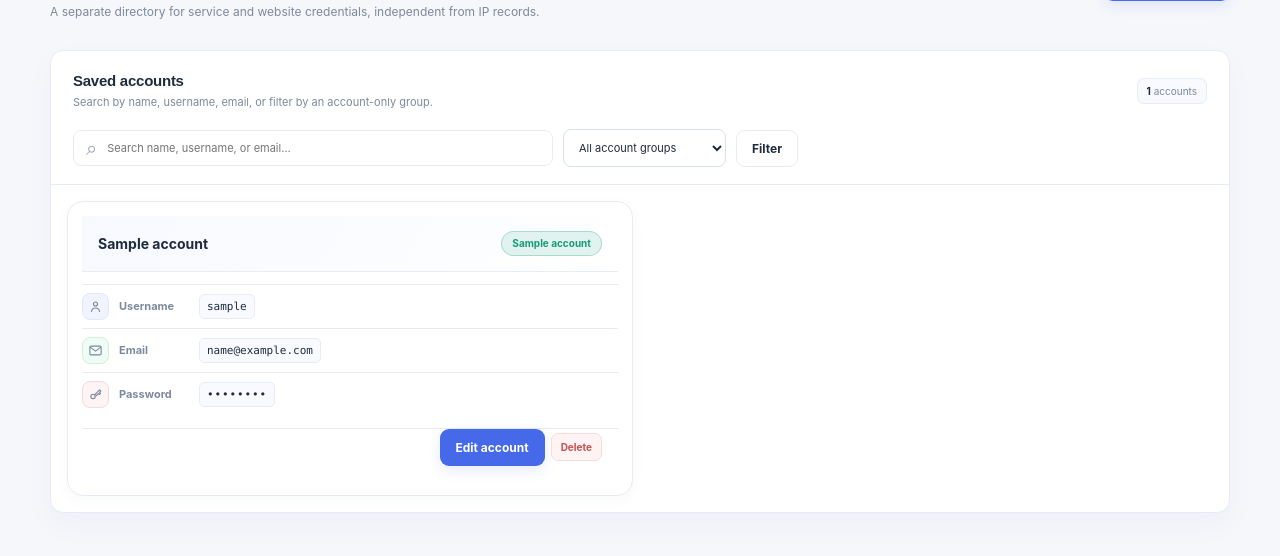
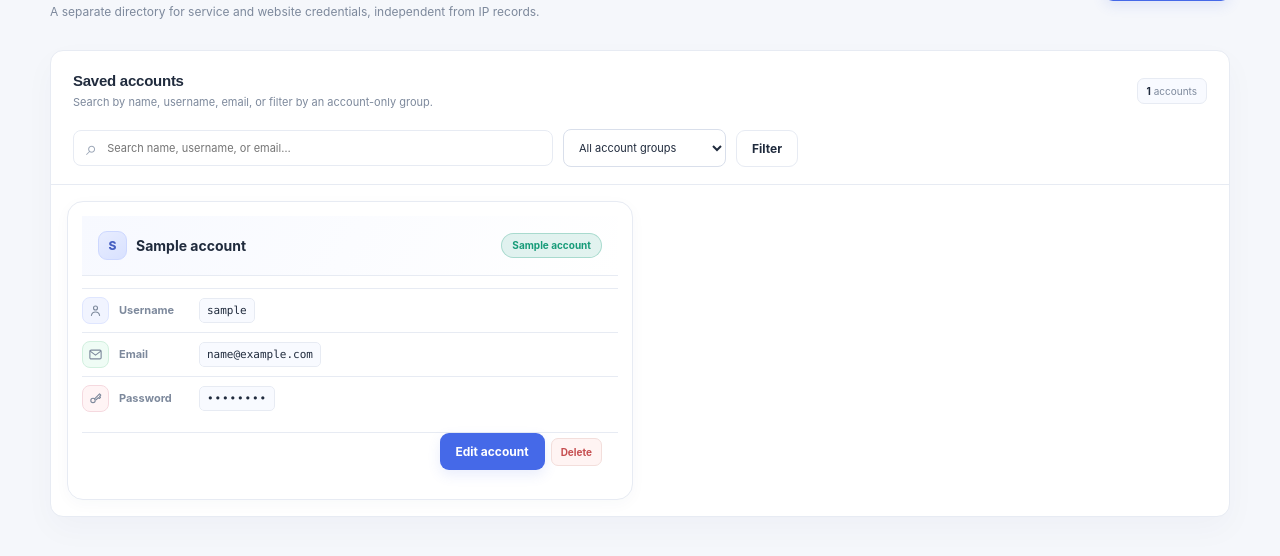
Before and after one commit to AmiRaiZo/IP-Management, a Python web app: template templates/accounts.html in a window 1280 px wide. Shown: the part 98-654 px from the top of the page. Run offline with Jinja, Linux system fonts and the light colour scheme; the template is opened without the code that fills it: most values are stand-ins (such as "Sample title", 1, 10 or a date in 2020).

Commit message:
Add compact account initials before names

```diff
--- a/templates/accounts.html
+++ b/templates/accounts.html
@@ -7,7 +7,7 @@
   <div class="mobile-account-list" data-mobile-account-list role="list" aria-label="Saved accounts">
   {% for account in accounts %}
     <article class="mobile-account-card" role="listitem" data-mobile-search-row data-scroll-record="account-{{ account.id }}" data-group="{{ account.group_id if account.group_id else 'ungrouped' }}" data-search="{{ (account.name ~ ' ' ~ account.username ~ ' ' ~ account.email ~ ' ' ~ (account.group_name or 'Default'))|lower }}">
-      <div class="mobile-account-heading"><strong>{{ account.name }}</strong><span class="group-tag group-color-{{ (account.group_id or 0) % 8 }}">{{ account.group_name or 'Default' }}</span></div>
+      <div class="mobile-account-heading"><span class="mobile-account-avatar" aria-hidden="true">{{ account.name[:1]|upper }}</span><strong>{{ account.name }}</strong><span class="group-tag group-color-{{ (account.group_id or 0) % 8 }}">{{ account.group_name or 'Default' }}</span></div>
       <div class="mobile-account-field"><span class="data-field-icon icon-user" aria-hidden="true"><svg viewBox="0 0 24 24"><circle cx="12" cy="8" r="3.2"/><path d="M5.5 20c.5-3.7 2.9-5.6 6.5-5.6s6 1.9 6.5 5.6"/></svg></span><span class="mobile-detail-label">Username</span>{% if account.username %}<button type="button" class="copy-value" data-copy-value="{{ account.username }}" title="Click to copy username" aria-label="Copy username"><code>{{ account.username }}</code></button>{% else %}<span class="muted">—</span>{% endif %}</div>
       <div class="mobile-account-field"><span class="data-field-icon icon-email" aria-hidden="true"><svg viewBox="0 0 24 24"><rect x="3" y="5" width="18" height="14" rx="2"/><path d="m4 7 8 6 8-6"/></svg></span><span class="mobile-detail-label">Email</span>{% if account.email %}<button type="button" class="copy-value" data-copy-value="{{ account.email }}" title="Click to copy email" aria-label="Copy email"><code>{{ account.email }}</code></button>{% else %}<span class="muted">—</span>{% endif %}</div>
       <div class="mobile-account-field"><span class="data-field-icon icon-key" aria-hidden="true"><svg viewBox="0 0 24 24"><circle cx="8" cy="15" r="3.5"/><path d="m10.5 12.5 8-8 2 2-2 2 1.5 1.5-2 2-1.5-1.5-3.5 3.5"/></svg></span><span class="mobile-detail-label">Password</span>{% if account.password_plain %}<button type="button" class="copy-value account-password-copy password-reveal-copy" data-copy-value="{{ account.password_plain }}" data-reveal-password title="Click to reveal and copy password" aria-label="Reveal and copy password"><code>••••••••</code></button>{% else %}<span class="muted">—</span>{% endif %}</div>
```
